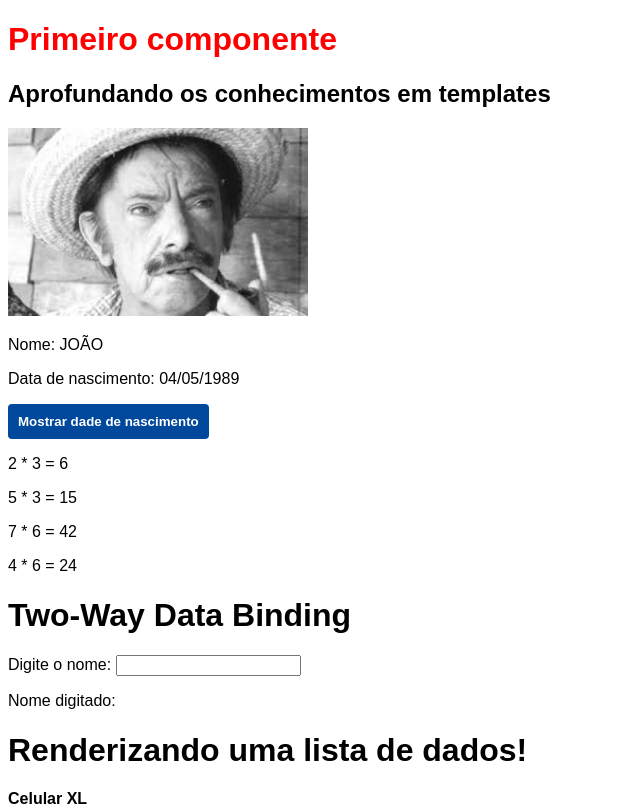
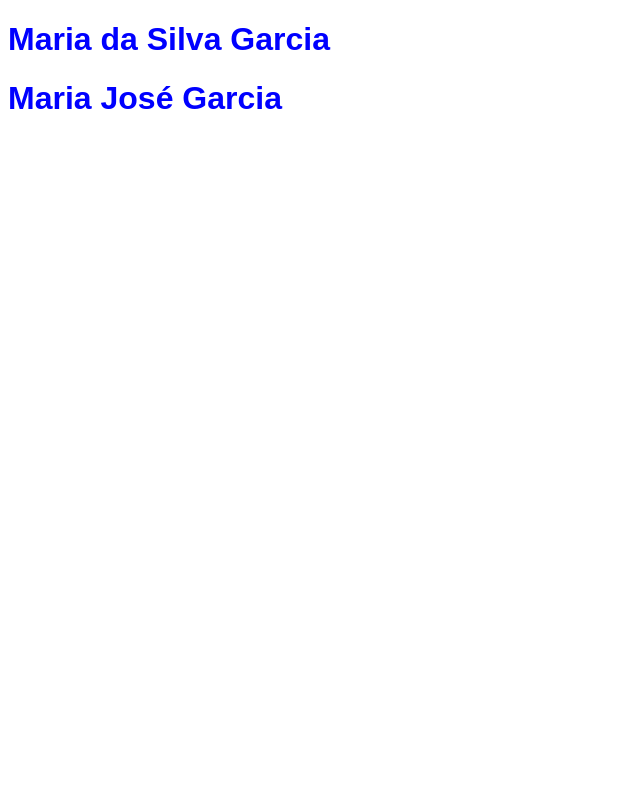
Before and after one commit to leonardongarcia/angular, an Angular app: page / in a window 1280 px wide. Shown: the top 806 px of the page, without its empty margins (0-640 px from the left). Built offline with nearby package versions, Linux system fonts and the light colour scheme.

Commit message:
Componente personalizado @Input()

```diff
--- a/src/app/app.component.html
+++ b/src/app/app.component.html
@@ -1,5 +1,8 @@
-<app-primeiro-componente></app-primeiro-componente>
+<!-- <app-primeiro-componente></app-primeiro-componente>
 <app-segundo-componente></app-segundo-componente>
 <app-pipe-customizado></app-pipe-customizado>
 <app-two-way-data-binding></app-two-way-data-binding>
-<app-renderizando-listas></app-renderizando-listas>
+<app-renderizando-listas></app-renderizando-listas> -->
+
+<app-componente-personalizado nome="Maria" sobreNome=" da Silva Garcia"></app-componente-personalizado>
+<app-componente-personalizado nome="Maria" sobreNome="José Garcia"></app-componente-personalizado>
--- a/src/app/app.module.ts
+++ b/src/app/app.module.ts
@@ -10,6 +10,7 @@ import { PipeCustomizadoComponent } from './pipe-customizado/pipe-customizado.co
 import { TwoWayDataBindingComponent } from './two-way-data-binding/two-way-data-binding.component';
 import { FormsModule } from '@angular/forms';
 import { RenderizandoListasComponent } from './renderizando-listas/renderizando-listas.component';
+import { ComponentePersonalizadoComponent } from './componente-personalizado/componente-personalizado.component';
 
 @NgModule({
   declarations: [
@@ -19,7 +20,8 @@ import { RenderizandoListasComponent } from './renderizando-listas/renderizando-
     MultiplicaPorPipe,
     PipeCustomizadoComponent,
     TwoWayDataBindingComponent,
-    RenderizandoListasComponent
+    RenderizandoListasComponent,
+    ComponentePersonalizadoComponent
   ],
   imports: [
     BrowserModule,
--- /dev/null
+++ b/src/app/componente-personalizado/componente-personalizado.component.css
@@ -0,0 +1,3 @@
+h1 {
+    color: blue;
+}
--- /dev/null
+++ b/src/app/componente-personalizado/componente-personalizado.component.html
@@ -0,0 +1 @@
+<h1>{{nome}} {{sobreNome}} </h1>
--- /dev/null
+++ b/src/app/componente-personalizado/componente-personalizado.component.ts
@@ -0,0 +1,15 @@
+import { Component, Input } from '@angular/core';
+
+@Component({
+  selector: 'app-componente-personalizado',
+  templateUrl: './componente-personalizado.component.html',
+  styleUrls: ['./componente-personalizado.component.css']
+})
+export class ComponentePersonalizadoComponent {
+
+  @Input()
+  nome = "";
+
+  @Input()
+  sobreNome = "";
+}
```
Also changed, not shown: 1 other file (tests, documents, lock files or other folders).
